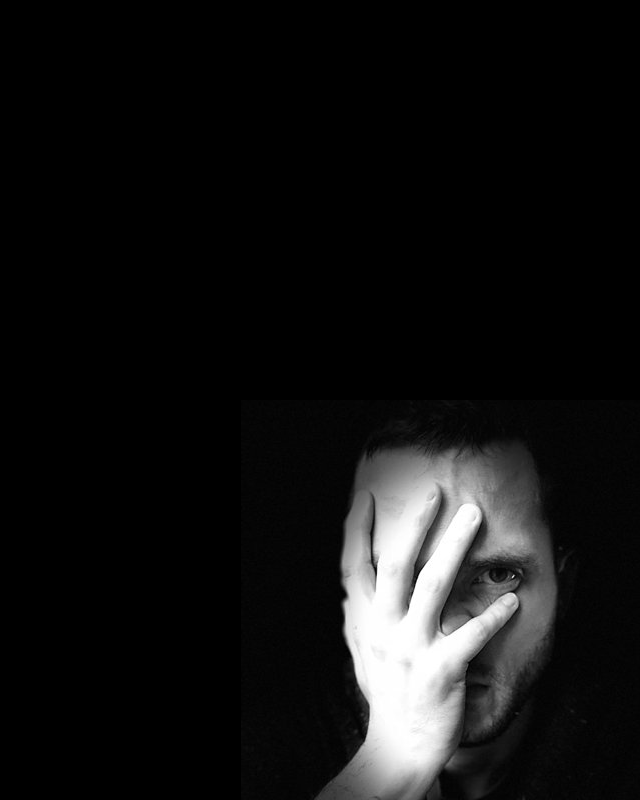
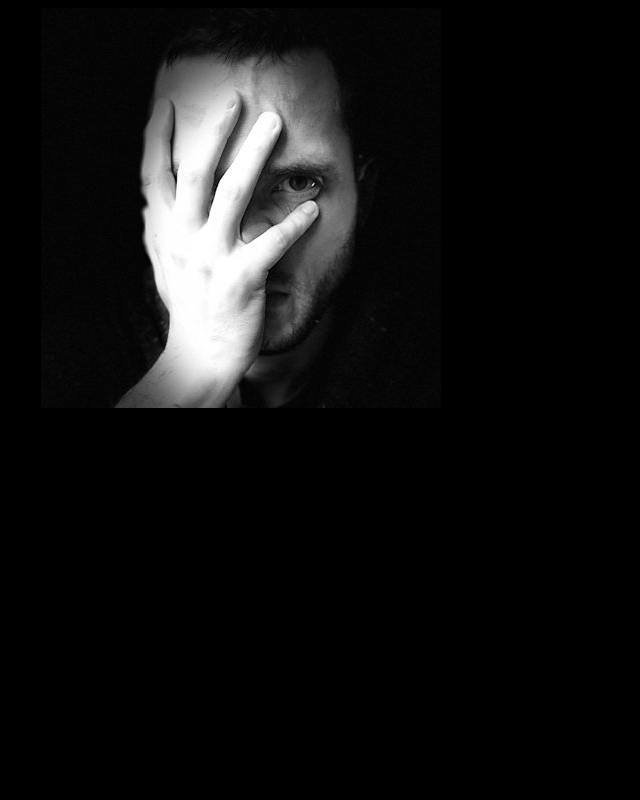
Before and after one commit to xbuzz/xbuzz.github.io, a plain HTML site: page index.html in a window 1280 px wide. Shown: the whole page, without its empty margins (399-1039 px from the left). Drawn offline with Linux system fonts and the light colour scheme.

Commit message:
fix: center me :-)

```diff
--- a/index.html
+++ b/index.html
@@ -11,8 +11,8 @@
         text-align: center;
       }
       img {
-        bottom: 0;
-        position: fixed;
+        max-height: 100%;
+        max-width: 100%;
       }
     </style>
   </head>
```
